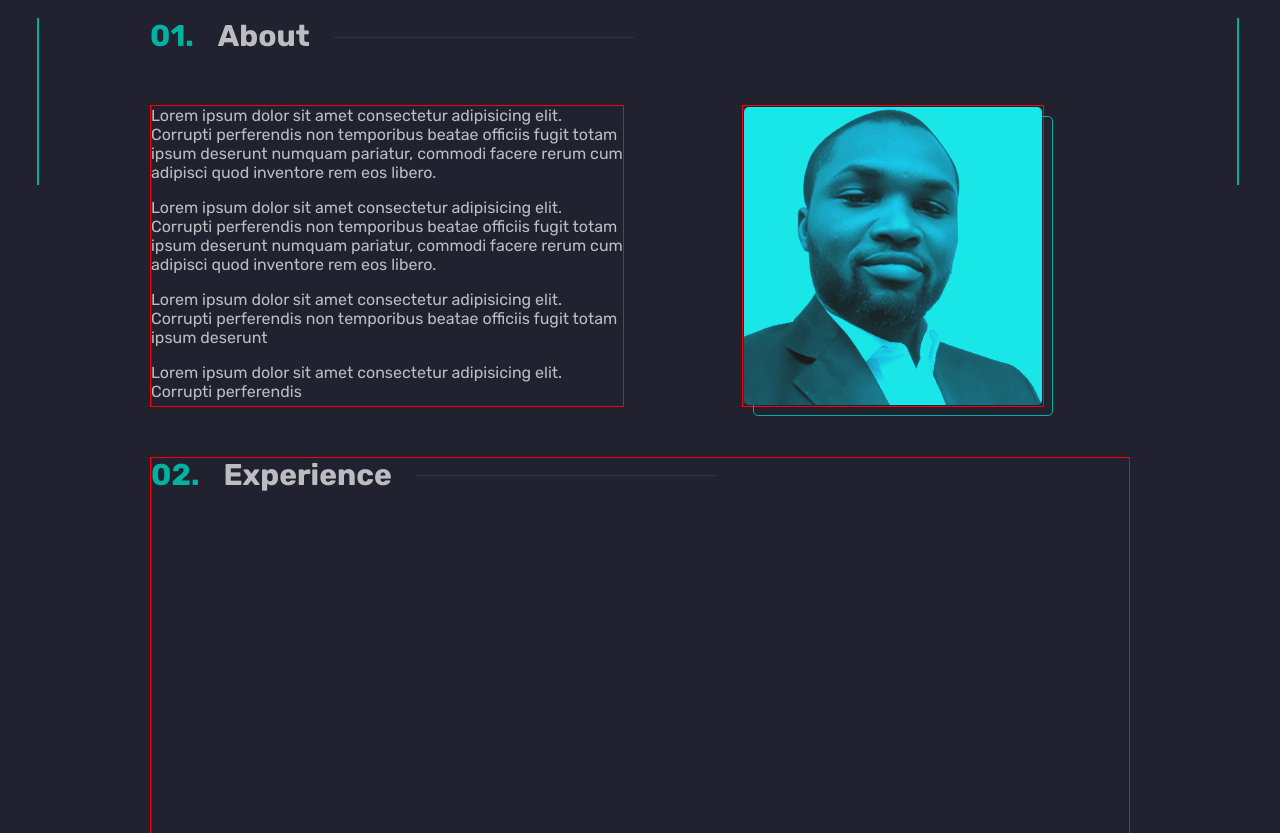
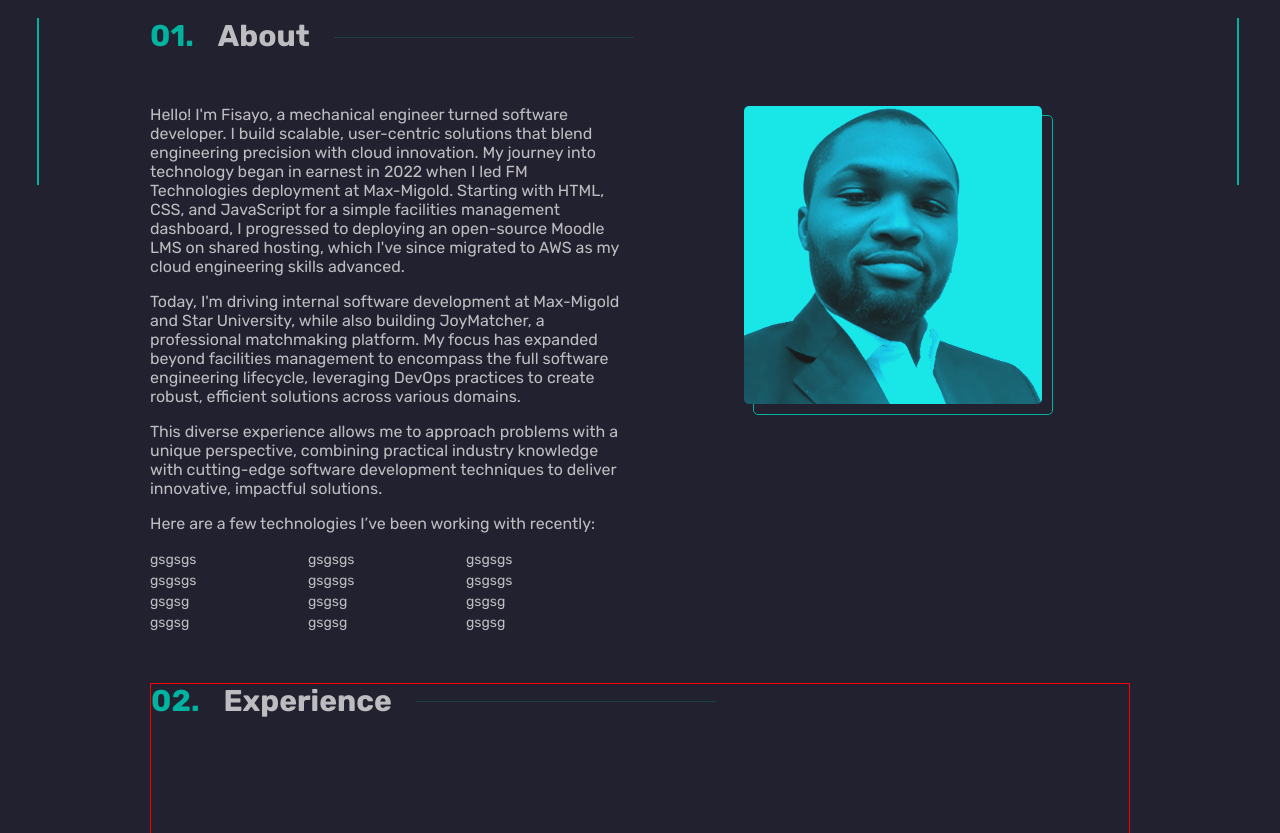
Before and after one commit to fmanimashaun/fmanimashaun.github.io, a React (Vite) app: page / in a window 1280 px wide. Shown: the part 615-1448 px from the top of the page. Built offline with nearby package versions, Linux system fonts and the light colour scheme.

Commit message:
Update about section

```diff
--- a/src/components/AboutContent.jsx
+++ b/src/components/AboutContent.jsx
@@ -1,29 +1,54 @@
-import AuthorImg from "@/assets/img/author.png"
+import AuthorImg from "@/assets/img/author.png";
 
 const AboutContent = () => {
   return (
     <div className="about__wrapper">
       <div className="about__wrapper-left">
         <p>
-        Lorem ipsum dolor sit amet consectetur adipisicing elit. Corrupti
-        perferendis non temporibus beatae officiis fugit totam ipsum deserunt
-        numquam pariatur, commodi facere rerum cum adipisci quod inventore rem
-        eos libero.
+          Hello! I&apos;m Fisayo, a mechanical engineer turned software
+          developer. I build scalable, user-centric solutions that blend
+          engineering precision with cloud innovation. My journey into
+          technology began in earnest in 2022 when I led FM Technologies
+          deployment at Max-Migold. Starting with HTML, CSS, and JavaScript for
+          a simple facilities management dashboard, I progressed to deploying an
+          open-source Moodle LMS on shared hosting, which I&apos;ve since
+          migrated to AWS as my cloud engineering skills advanced.
         </p>
         <p>
-        Lorem ipsum dolor sit amet consectetur adipisicing elit. Corrupti
-        perferendis non temporibus beatae officiis fugit totam ipsum deserunt
-        numquam pariatur, commodi facere rerum cum adipisci quod inventore rem
-        eos libero.
+          Today, I&apos;m driving internal software development at Max-Migold
+          and Star University, while also building JoyMatcher, a professional
+          matchmaking platform. My focus has expanded beyond facilities
+          management to encompass the full software engineering lifecycle,
+          leveraging DevOps practices to create robust, efficient solutions
+          across various domains.
         </p>
         <p>
-        Lorem ipsum dolor sit amet consectetur adipisicing elit. Corrupti
-        perferendis non temporibus beatae officiis fugit totam ipsum deserunt
+          This diverse experience allows me to approach problems with a unique
+          perspective, combining practical industry knowledge with cutting-edge
+          software development techniques to deliver innovative, impactful
+          solutions.
         </p>
-      <p>
-        Lorem ipsum dolor sit amet consectetur adipisicing elit. Corrupti
-        perferendis
-      </p>
+        <p>Here are a few technologies I’ve been working with recently:</p>
+        <div className="about__tech">
+          <ul>
+            <li>gsgsgs</li>
+            <li>gsgsgs</li>
+            <li>gsgsg</li>
+            <li>gsgsg</li>
+          </ul>
+          <ul>
+            <li>gsgsgs</li>
+            <li>gsgsgs</li>
+            <li>gsgsg</li>
+            <li>gsgsg</li>
+          </ul>
+          <ul>
+            <li>gsgsgs</li>
+            <li>gsgsgs</li>
+            <li>gsgsg</li>
+            <li>gsgsg</li>
+          </ul>
+        </div>
       </div>
       <div className="about__wrapper-right">
         <div className="about__img-wrapper">
--- a/src/scss/components/_about.scss
+++ b/src/scss/components/_about.scss
@@ -31,11 +31,9 @@
       flex-direction: column;
       gap: 1rem;
       max-inline-size: 60ch;
-      border: 1px solid red
     }
 
     &-right {
-      border: 1px solid red;
       @media screen and (min-width: 768px) {
         justify-self: center;
       }
@@ -69,4 +67,16 @@
       }
     }
   }
+
+  &__tech {
+    display: flex;
+    flex-wrap: wrap;
+    gap: 1rem;
+    font-size: 14px;
+    line-height: 1.5;
+
+    ul {
+      flex-basis: calc((100%/3) - 1rem);
+    }
+  }
 }
--- a/src/scss/components/_intro.scss
+++ b/src/scss/components/_intro.scss
@@ -40,7 +40,7 @@
     color: $off-white;
     max-inline-size: 50ch;
     font-size: clamp(0.875rem, 0.831rem + 0.1878vw, 1rem);
-		line-height: 1.65;
+    line-height: 1.65;
 
     a {
       color: $accent-color;
@@ -50,7 +50,7 @@
   }
 
   &__download {
+    width: fit-content;
     @include btn($size: $btn-text-size);
-    width: fit-content;
   }
 }
```
Also changed, not shown: 1 other file (tests, documents, lock files or other folders). Lines whose indentation alone changed are shown as unchanged.
